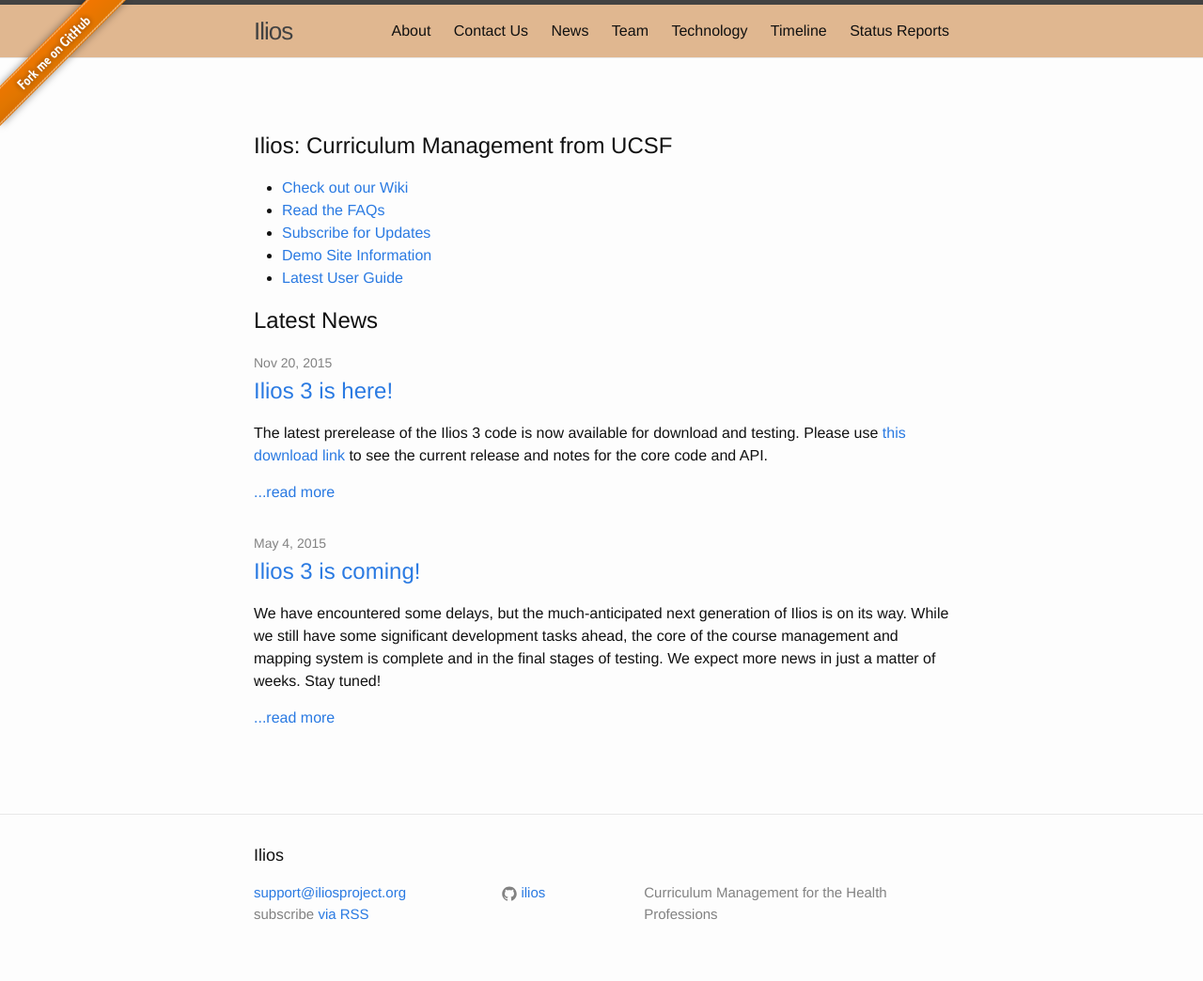
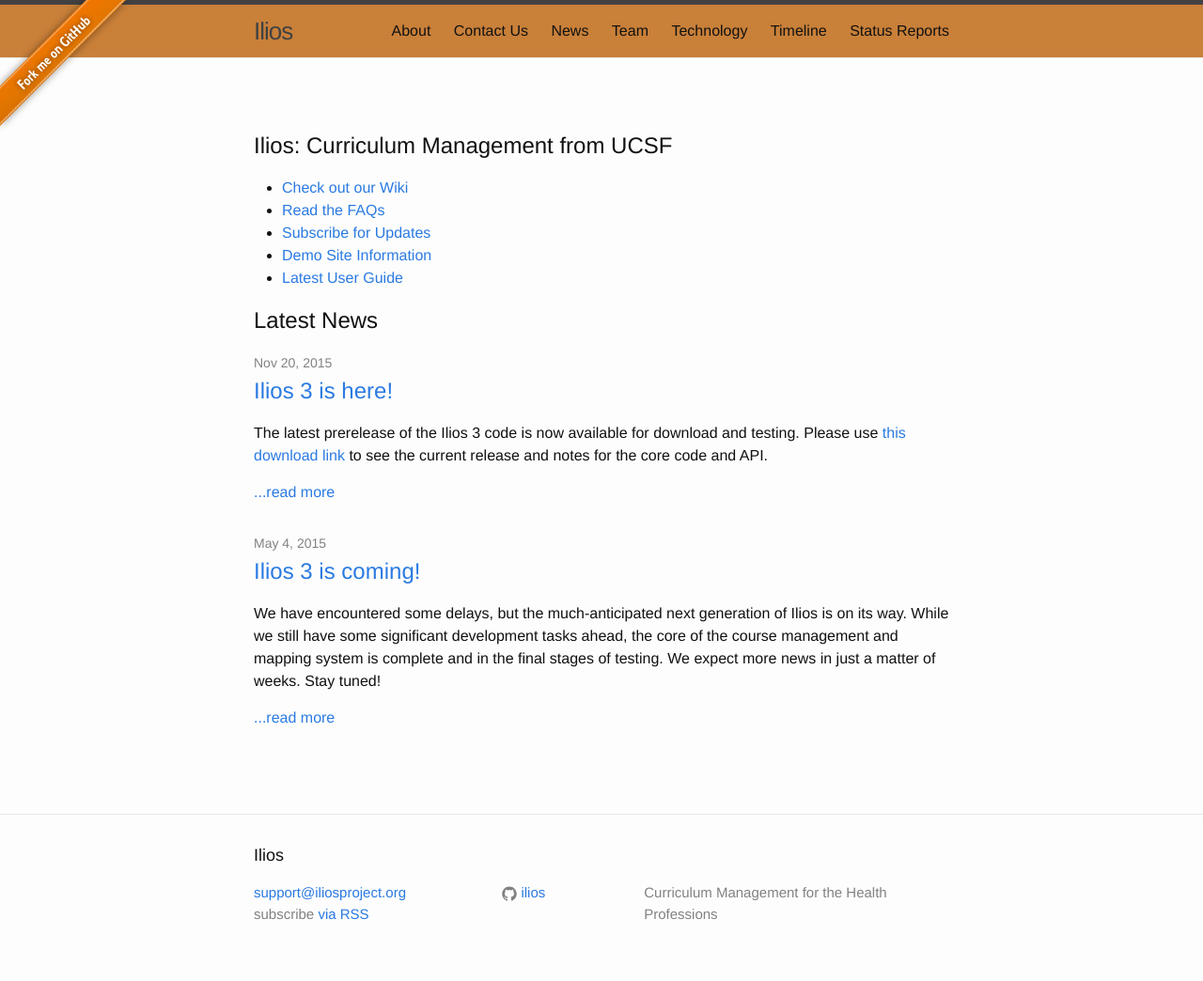
Before and after one commit to ilios/iliosproject.org, a Jekyll site: the page built from index.md, in a window 1280 px wide. Shown: the whole page at 94% size. Built offline with Jekyll 4.4.1, drawn with Linux system fonts in a browser that asks for light colours.

Commit message:
Update _layout.scss

```diff
--- a/_sass/_layout.scss
+++ b/_sass/_layout.scss
@@ -2,10 +2,10 @@
  * Site header
  */
 .site-header {
-    background-color: rgba(196, 115, 36, 0.5);
     border-top: 5px solid $grey-color-dark;
     border-bottom: 1px solid $grey-color-light;
     min-height: 56px;
+    background-color: rgba(196, 115, 36, 0.9);
 
     // Positioning context for the mobile navigation icon
     position: relative;
```
